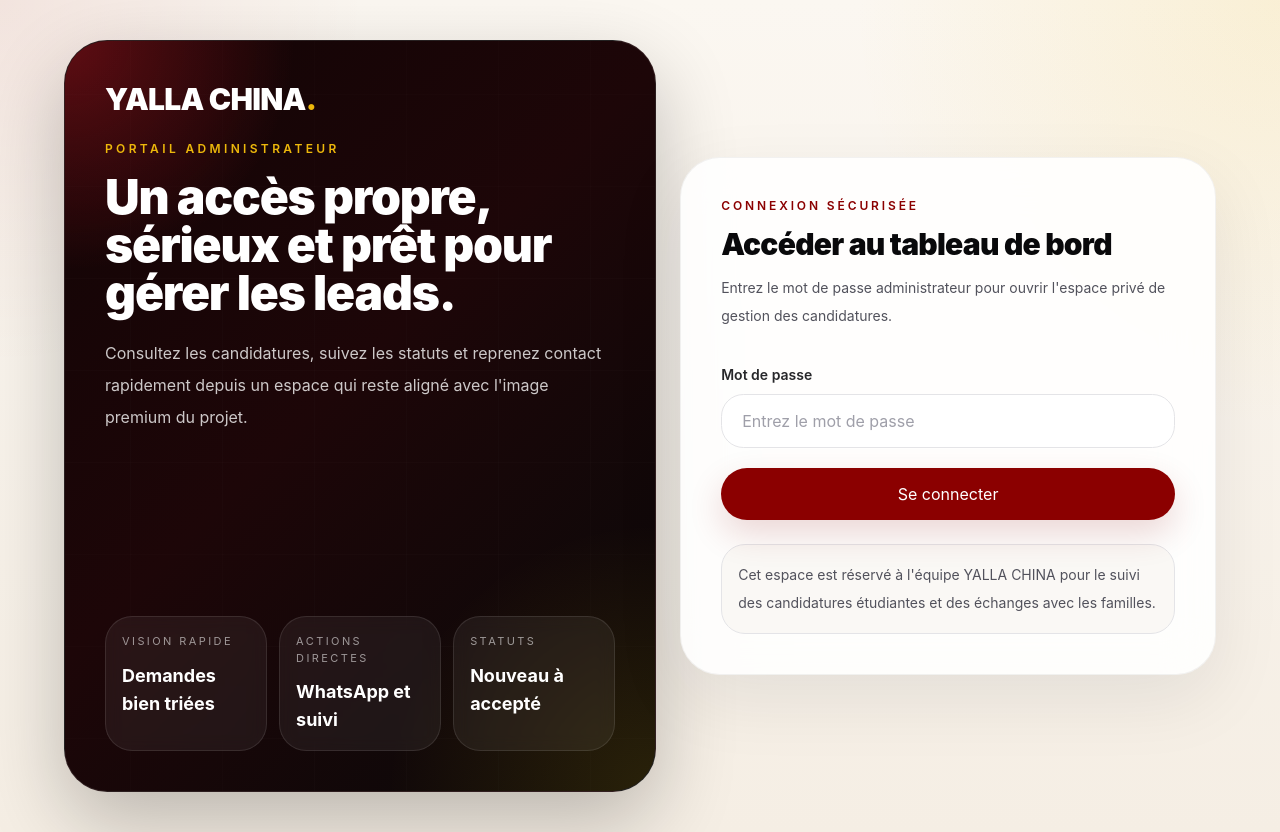
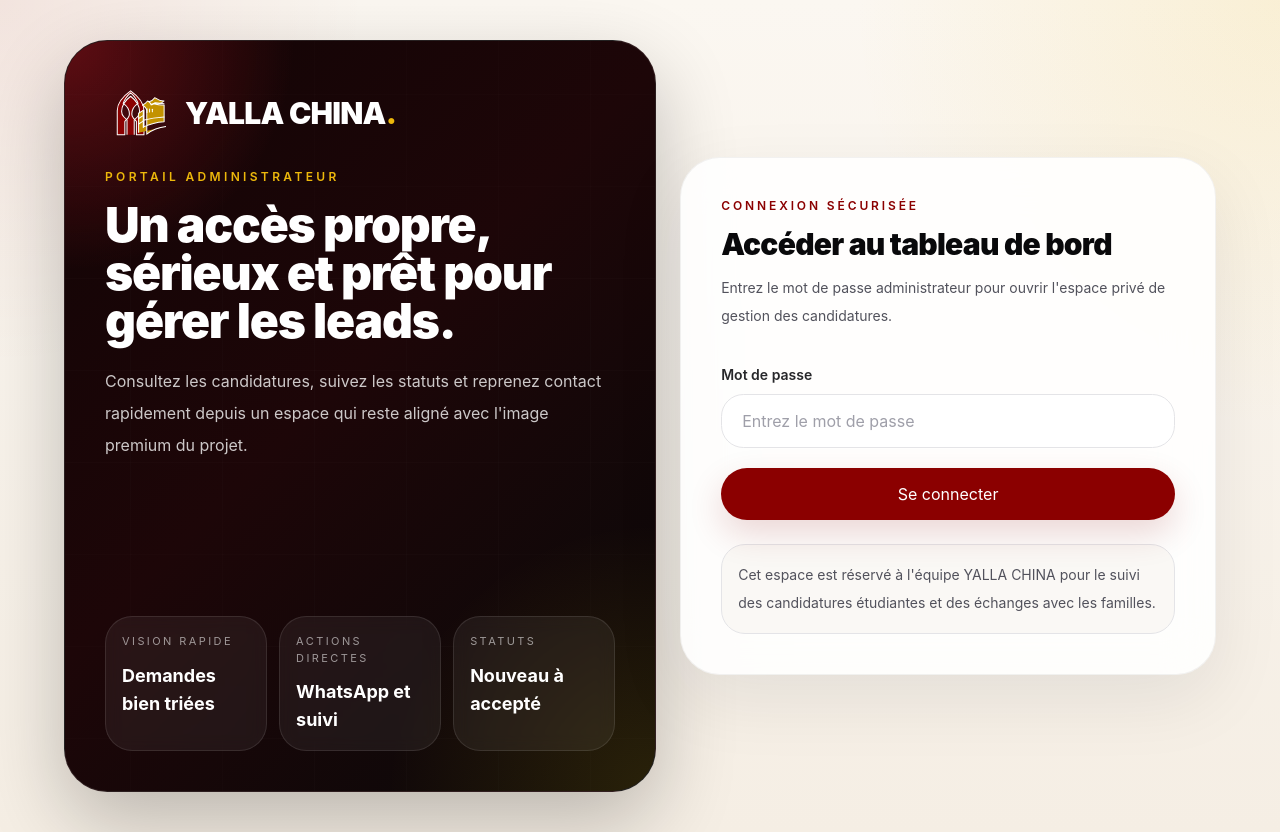
Before and after one commit to kachaniabdellah86/go-china-site, a Next.js app: page /admin/login in a window 1280 px wide. Built offline with nearby package versions, Linux system fonts and the light colour scheme.

Commit message:
Add branded logo mark across site

```diff
--- a/app/admin/login/page.tsx
+++ b/app/admin/login/page.tsx
@@ -1,6 +1,7 @@
 "use client";
 
 import { useState } from "react";
+import BrandLogo from "@/components/BrandLogo";
 
 export default function AdminLogin() {
   const [password, setPassword] = useState("");
@@ -50,9 +51,7 @@
 
           <div className="relative flex h-full flex-col justify-between">
             <div>
-              <p className="text-2xl font-black uppercase tracking-tight sm:text-3xl">
-                YALLA CHINA<span className="text-[#EDB80B]">.</span>
-              </p>
+              <BrandLogo size="lg" variant="dark" />
               <p className="mt-6 text-xs font-semibold uppercase tracking-[0.28em] text-[#EDB80B]">
                 Portail administrateur
               </p>
--- a/app/layout.tsx
+++ b/app/layout.tsx
@@ -5,6 +5,10 @@
   title: "YALLA CHINA | Study in China",
   description:
     "YALLA CHINA helps students and families build a clear, guided study project in China.",
+  icons: {
+    icon: "/yalla-china-mark.svg",
+    shortcut: "/yalla-china-mark.svg",
+  },
 };
 
 export default function RootLayout({
--- /dev/null
+++ b/components/BrandLogo.tsx
@@ -0,0 +1,58 @@
+type BrandLogoProps = {
+  showWordmark?: boolean;
+  size?: "sm" | "md" | "lg";
+  variant?: "light" | "dark";
+  className?: string;
+};
+
+const sizeClasses = {
+  sm: {
+    wrapper: "gap-2.5",
+    icon: "h-9 w-9 sm:h-10 sm:w-10",
+    title: "text-sm sm:text-base",
+  },
+  md: {
+    wrapper: "gap-3",
+    icon: "h-10 w-10 sm:h-11 sm:w-11",
+    title: "text-base sm:text-xl",
+  },
+  lg: {
+    wrapper: "gap-4",
+    icon: "h-14 w-14 sm:h-16 sm:w-16",
+    title: "text-xl sm:text-3xl",
+  },
+} as const;
+
+export default function BrandLogo({
+  showWordmark = true,
+  size = "md",
+  variant = "dark",
+  className = "",
+}: BrandLogoProps) {
+  const tone = variant === "dark" ? "text-white" : "text-zinc-950";
+  const config = sizeClasses[size];
+
+  return (
+    <div
+      className={`flex min-w-0 items-center ${config.wrapper} ${tone} ${className}`}
+    >
+      <img
+        src="/yalla-china-mark.svg"
+        alt={showWordmark ? "" : "YALLA CHINA logo"}
+        aria-hidden={showWordmark ? "true" : undefined}
+        className={`${config.icon} shrink-0 object-contain`}
+      />
+
+      {showWordmark ? (
+        <div className="min-w-0">
+          <p
+            className={`${config.title} leading-none font-black uppercase tracking-tight`}
+          >
+            YALLA <span>CHINA</span>
+            <span className="text-[#EDB80B]">.</span>
+          </p>
+        </div>
+      ) : null}
+    </div>
+  );
+}
--- a/components/Footer.tsx
+++ b/components/Footer.tsx
@@ -1,4 +1,5 @@
 import Link from "next/link";
+import BrandLogo from "./BrandLogo";
 import Container from "./Container";
 
 type Props = {
@@ -195,10 +196,9 @@
                 isArabic ? "text-right" : ""
               }`}
             >
-              <p className="text-2xl font-black uppercase tracking-tight">
-                {t.brandTitle}
-                <span className="text-[#EDB80B]">.</span>
-              </p>
+              <div className={isArabic ? "flex justify-end" : ""}>
+                <BrandLogo size="lg" variant="dark" />
+              </div>
               <p className="mt-4 max-w-xl text-sm leading-7 text-white/72">
                 {t.brandText}
               </p>
--- a/components/Navbar.tsx
+++ b/components/Navbar.tsx
@@ -3,6 +3,7 @@
 import { useState } from "react";
 import Link from "next/link";
 import { usePathname } from "next/navigation";
+import BrandLogo from "./BrandLogo";
 import Container from "./Container";
 import LanguageSwitch from "./LanguageSwitch";
 
@@ -65,12 +66,8 @@
       <Container>
         <div className="flex min-h-[76px] items-center justify-between gap-4 py-3">
           <div className="flex min-w-0 items-center gap-4">
-            <Link
-              href={`/${lang}`}
-              className="shrink-0 text-base font-black uppercase tracking-tight text-white sm:text-2xl"
-            >
-              YALLA <span className="text-white">CHINA</span>
-              <span className="text-[#EDB80B]">.</span>
+            <Link href={`/${lang}`} className="shrink-0">
+              <BrandLogo size="md" variant="dark" />
             </Link>
 
             <div className="hidden min-[1180px]:block">
```
Also changed, not shown: public/yalla-china-mark.svg (added).
